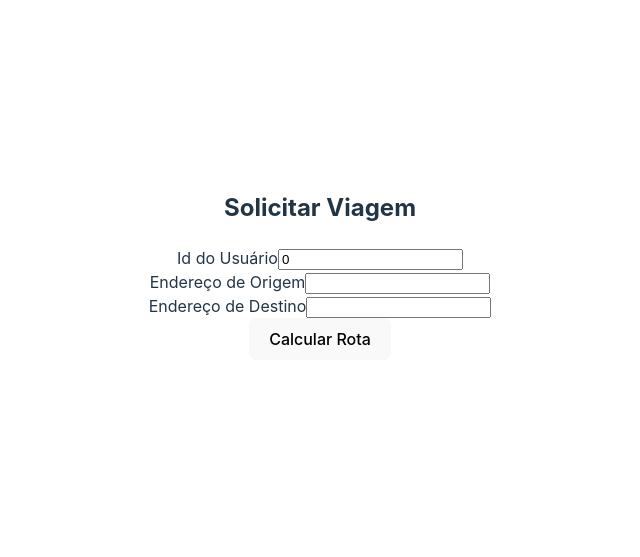
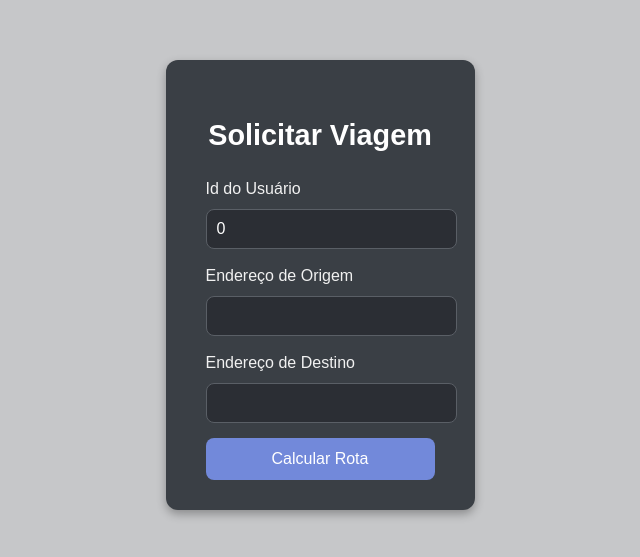
Before and after one commit to VictorLeichsenring/shopper-teste-tecnico, a React (Vite) app in the folder frontend/: page / in a window 1280 px wide. Shown: the part 135-692 px from the top of the page, without its empty margins (320-960 px from the left). Built offline with nearby package versions, Linux system fonts and the light colour scheme.

Commit message:
inciando css

```diff
--- a/frontend/src/App.tsx
+++ b/frontend/src/App.tsx
@@ -1,5 +1,5 @@
 import { Route, Routes } from 'react-router-dom';
-import './App.css'
+//import './App.css'
 import Layout from './components/Layout';
 import SolicitarViagem from './pages/SolicitarViagem';
 import OpcoesViagem from './pages/OpcoesViagem';
--- /dev/null
+++ b/frontend/src/components/DriverCardOption/index.tsx
@@ -0,0 +1,37 @@
+import React from "react";
+
+type DriverCardOptionProps = {
+  id: number;
+  name: string;
+  description: string;
+  vehicle: string;
+  rating: number;
+  comment: string;
+  value: number;
+  onSelect: (driverId: number) => void;
+};
+
+const DriverCardOption: React.FC<DriverCardOptionProps> = ({
+  id,
+  name,
+  description,
+  vehicle,
+  rating,
+  comment,
+  value,
+  onSelect,
+}) => {
+  return (
+    <div className="driver-card-option">
+      <p><strong>Nome:</strong> {name}</p>
+      <p><strong>Descrição:</strong> {description}</p>
+      <p><strong>Veículo:</strong> {vehicle}</p>
+      <p><strong>Avaliação:</strong> {rating}</p>
+      <p><strong>Comentário:</strong> {comment}</p>
+      <p><strong>Valor:</strong> R$ {value.toFixed(2)}</p>
+      <button onClick={() => onSelect(id)}>Escolher</button>
+    </div>
+  );
+};
+
+export default DriverCardOption;
--- a/frontend/src/pages/OpcoesViagem/index.tsx
+++ b/frontend/src/pages/OpcoesViagem/index.tsx
@@ -1,30 +1,27 @@
 import { useContext } from "react";
 import EstimateRideContext from "../../context/EstimateRideContext";
+import DriverCardOption from "../../components/DriverCardOption";
 
 function OpcoesViagem() {
-  const {estimateRide, confirmRideApi, error, loading} = useContext(EstimateRideContext);
+  const { estimateRide, confirmRideApi, error, loading } = useContext(EstimateRideContext);
 
   const googleApiKey = import.meta.env.VITE_REACT_APP_GOOGLE_API_KEY;
 
-
-
-  // const googleMapsUrl = `https://maps.googleapis.com/maps/api/staticmap?size=600x400&path=enc:${estimateRide?.routeResponse.polyline.encodedPolyline}&markers=color:blue%7Clabel:A%7C${estimateRide?.origin.latitude},${estimateRide?.origin.longitude}&markers=color:red%7Clabel:B%7C${estimateRide?.destination.latitude},${estimateRide?.destination.longitude}&key=${googleApiKey}`;
-
   const googleMapsUrl = `https://maps.googleapis.com/maps/api/staticmap?size=600x400&markers=color:red|label:A|${estimateRide?.origin.latitude},${estimateRide?.origin.longitude}&markers=color:green|label:B|${estimateRide?.destination.latitude},${estimateRide?.destination.longitude}&path=color:blue|weight:5|${estimateRide?.origin.latitude},${estimateRide?.origin.longitude}|${estimateRide?.destination.latitude},${estimateRide?.destination.longitude}&key=${googleApiKey}`;
-
-console.log("URL do Mapa:", googleMapsUrl);
-
 
   if (!estimateRide) {
     return <p>Carregando informações de estimativa...</p>;
   }
 
-  return(
+  return (
     <div className="opcoes-de-viagem-container">
       <h2>Opções de Viagem</h2>
       {error && <p style={{ color: "red" }}>{error}</p>}
       {loading && <p>Carregando...</p>}
-    <div id="mapa">
+
+      <div className="content">
+        {/* Mapa à esquerda */}
+        <div className="map-container">
           <h3>Mapa da Rota</h3>
           <img
             src={googleMapsUrl}
@@ -33,22 +30,26 @@ console.log("URL do Mapa:", googleMapsUrl);
           />
         </div>
 
-    <div id="opcoes">
+        {/* Opções de motoristas à direita */}
+        <div className="drivers-container">
           <h3>Motoristas Disponíveis</h3>
           {estimateRide.options.map((driver) => (
-        <div key={driver.id} className="driver-option">
-          <p><strong>Nome:</strong> {driver.name}</p>
-          <p><strong>Descrição:</strong> {driver.description}</p>
-          <p><strong>Veículo:</strong> {driver.vehicle}</p>
-          <p><strong>Avaliação:</strong> {driver.review.rating}</p>
-          <p><strong>Comentário:</strong> {driver.review.comment}</p>
-          <p><strong>Valor:</strong> R$ {driver.value.toFixed(2)}</p>
-          <button onClick={() => confirmRideApi(driver.id)}>Escolher</button>
-        </div>
+            <DriverCardOption
+              key={driver.id}
+              id={driver.id}
+              name={driver.name}
+              description={driver.description}
+              vehicle={driver.vehicle}
+              rating={driver.review.rating}
+              comment={driver.review.comment}
+              value={driver.value}
+              onSelect={confirmRideApi}
+            />
           ))}
         </div>
       </div>
-  )
+    </div>
+  );
 }
 
 export default OpcoesViagem;
--- /dev/null
+++ b/frontend/src/pages/SolicitarViagem/index.css
@@ -0,0 +1,79 @@
+/* Estilização geral */
+body {
+  margin: 0;
+  font-family: Arial, sans-serif;
+  background-color: #c6c7c9; /* Fundo levemente mais escuro */
+  color: #f1f1f1;
+  justify-content: center;
+}
+
+.solicitar-viagem-container {
+  display: flex;
+  justify-content: center;
+  align-items: center;
+  min-height: 100vh;
+  padding: 20px;
+}
+
+.solicitar-viagem-form {
+  background-color: #3a3f45; /* Fundo mais claro */
+  padding: 30px 40px;
+  border-radius: 12px;
+  box-shadow: 0 4px 10px rgba(0, 0, 0, 0.3);
+  max-width: 500px;
+  width: 100%; /* Ocupa toda a largura possível */
+}
+
+.form-title {
+  text-align: center;
+  font-size: 1.8em;
+  margin-bottom: 20px;
+  color: #ffffff;
+}
+
+.form-group {
+  margin-bottom: 15px;
+}
+
+.form-label {
+  display: block;
+  margin-bottom: 8px;
+  font-size: 1em;
+}
+
+.form-input {
+  width: 100%;
+  padding: 10px;
+  border: 1px solid #5a5f66;
+  border-radius: 8px;
+  background-color: #2b2e34;
+  color: #ffffff;
+  font-size: 1em;
+}
+
+.form-input:focus {
+  border-color: #7289da; /* Cor de foco */
+  outline: none;
+}
+
+.form-button {
+  display: block;
+  width: 100%;
+  padding: 12px 20px;
+  background-color: #7289da;
+  color: #ffffff;
+  font-size: 1em;
+  border: none;
+  border-radius: 8px;
+  cursor: pointer;
+  transition: background-color 0.3s ease;
+}
+
+.form-button:hover {
+  background-color: #5a73c1;
+}
+
+.form-button:disabled {
+  background-color: #4a5460;
+  cursor: not-allowed;
+}
--- a/frontend/src/pages/SolicitarViagem/index.tsx
+++ b/frontend/src/pages/SolicitarViagem/index.tsx
@@ -1,5 +1,6 @@
 import { useContext, useState } from "react";
 import EstimateRideContext from "../../context/EstimateRideContext";
+import './index.css';
 
 function SolicitarViagem() {
   const [userId, setUserId] = useState<number>(0);
@@ -7,7 +8,7 @@ function SolicitarViagem() {
   const [destinationAddress, setDestinationAddress] = useState<string>('');
   const { estimateRideApi } = useContext(EstimateRideContext);
 
-  const handleSubmit = async (e: { preventDefault: () => void; }) => {
+  const handleSubmit = async (e: { preventDefault: () => void }) => {
     e.preventDefault();
     setUserId(0);
     setOriginAddress('');
@@ -15,52 +16,56 @@ function SolicitarViagem() {
     await estimateRideApi(String(userId), originAddress, destinationAddress);
   };
 
-  return(
-    <div className= 'solictar-viagem-container'>
-      <form onSubmit={handleSubmit}>
-        <h2>Solicitar Viagem</h2>
-        <div>
-          <label htmlFor="userId">
+  return (
+    <div className="solicitar-viagem-container">
+      <form className="solicitar-viagem-form" onSubmit={handleSubmit}>
+        <h2 className="form-title">Solicitar Viagem</h2>
+        <div className="form-group">
+          <label htmlFor="userId" className="form-label">
             Id do Usuário
           </label>
           <input
             type="number"
             id="userId"
+            className="form-input"
             value={userId}
             min={0}
             onChange={(e) => setUserId(Number(e.target.value))}
             required
           />
         </div>
-        <div>
-          <label htmlFor="originAddress">
+        <div className="form-group">
+          <label htmlFor="originAddress" className="form-label">
             Endereço de Origem
           </label>
           <input
             type="text"
             id="originAddress"
+            className="form-input"
             value={originAddress}
             onChange={(e) => setOriginAddress(e.target.value)}
             required
           />
         </div>
-        <div>
-          <label htmlFor="destinationAddress">
+        <div className="form-group">
+          <label htmlFor="destinationAddress" className="form-label">
             Endereço de Destino
           </label>
           <input
             type="text"
             id="destinationAddress"
+            className="form-input"
             value={destinationAddress}
             onChange={(e) => setDestinationAddress(e.target.value)}
             required
           />
         </div>
-        <button type="submit">Calcular Rota</button>
+        <button type="submit" className="form-button">
+          Calcular Rota
+        </button>
       </form>
-
     </div>
-  )
+  );
 }
 
 export default SolicitarViagem;
```
Also changed, not shown: frontend/src/pages/OpcoesViagem/index.css (added, +56 -0 lines). Lines whose indentation alone changed are shown as unchanged.
